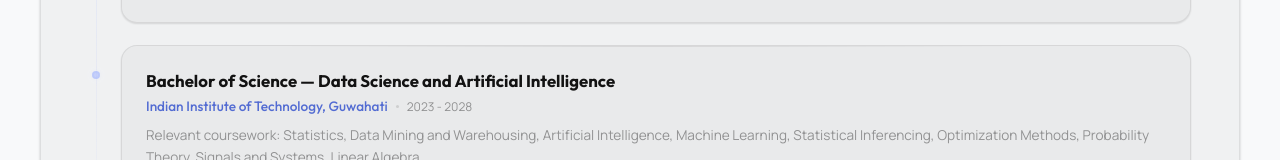
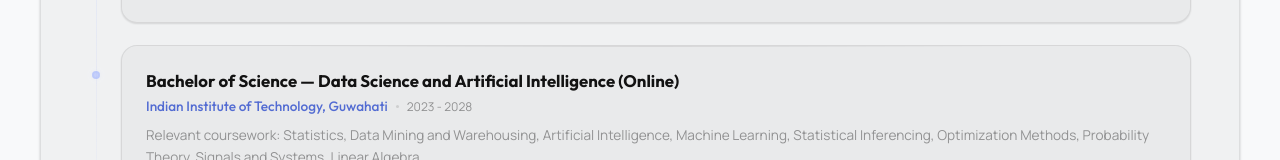
Before and after one commit to thatengineerguy21/Portfolio, a React (Vite) app: page / in a window 1280 px wide. Shown: the part 2603-2763 px from the top of the page. Built offline with nearby package versions, Linux system fonts and the light colour scheme.

Commit message:
fix(education): degree information
- updated BS degree with Online Tag in Education.jsx

```diff
--- a/src/components/Education.jsx
+++ b/src/components/Education.jsx
@@ -12,7 +12,7 @@
     hoverColor: { surface: 'rgba(120, 180, 255, 0.10)', border: 'rgba(120, 180, 255, 0.25)' },
   },
   {
-    degree: 'Bachelor of Science — Data Science and Artificial Intelligence',
+    degree: 'Bachelor of Science — Data Science and Artificial Intelligence (Online)',
     institution: 'Indian Institute of Technology, Guwahati',
     date: '2023 - 2028',
 
```
